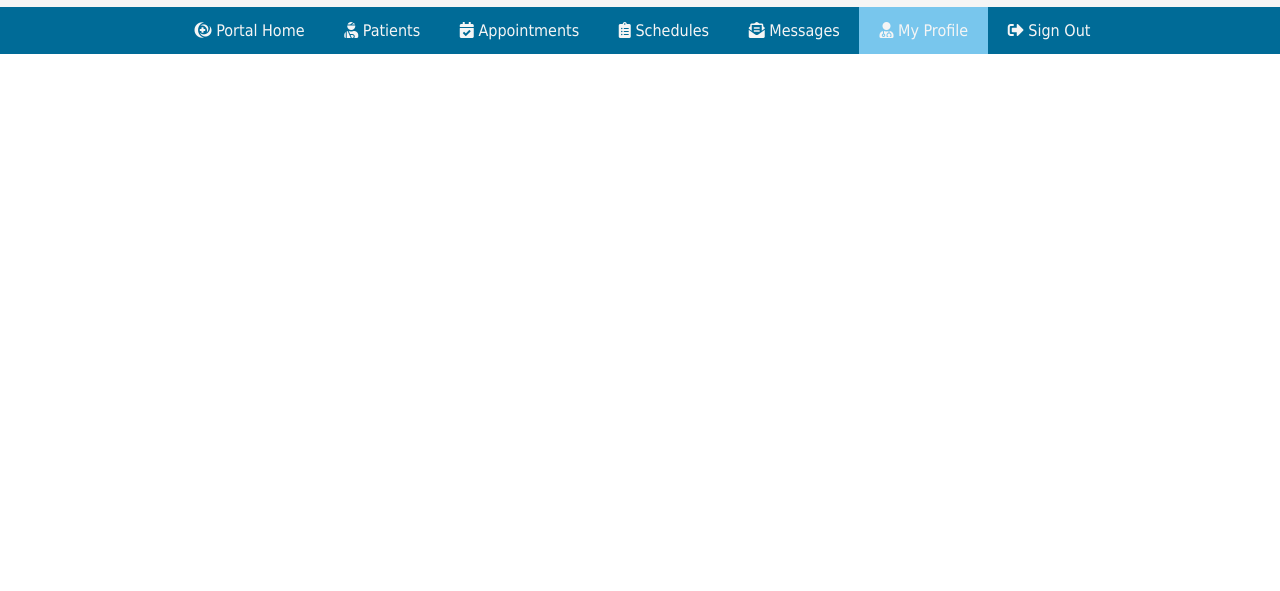
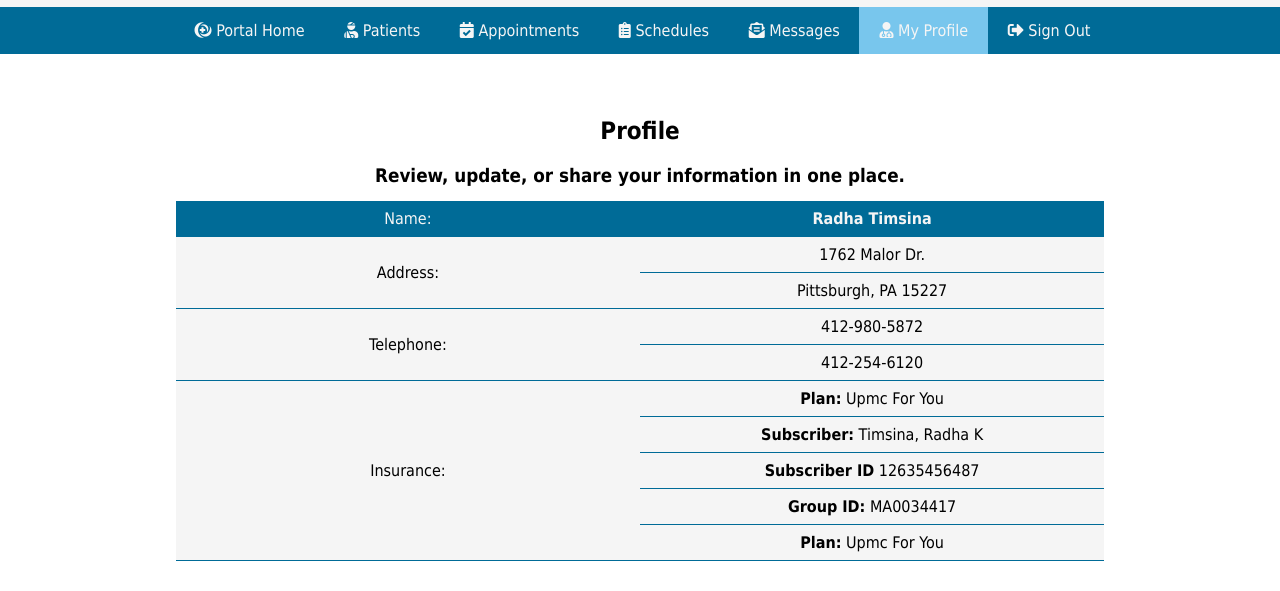
Before and after one commit to mogarz32/NCWG, a plain HTML site: page caregiver/my-profile.html in a window 1280 px wide. Shown: the part 103-694 px from the top of the page. Drawn offline with Linux system fonts and the light colour scheme.

Commit message:
Adds My Profile page content.

```diff
--- a/caregiver/my-profile.html
+++ b/caregiver/my-profile.html
@@ -47,7 +47,55 @@
           <a href="../index.html"><i class="fas fa-sign-out-alt"></i> Sign Out</a>
           <br>
           <br>
+          <br>
+          <br>
+          <div>
+            <h2>Profile</h2>
+            <h3> Review, update, or share your information in one place.</h3>
+          </div>
 
+          <div class="table-container" style="width: 78%; transform: translate(0, -4px);">
+            <table class="patient-table">
+              <thead>
+                <tr>
+                  <td>Name:</td>
+                  <td><b>Radha Timsina</b></td>
+                </tr>
+              </thead>
+              <tbody>
+                <tr>
+                  <td rowspan="2">Address:</td>
+                  <td>1762 Malor Dr.</td>
+                </tr>
+                <tr>
+                  <td>Pittsburgh, PA 15227</td>
+                </tr>
+                <tr>
+                  <td rowspan="2">Telephone:</td>
+                  <td>412-980-5872</td>
+                </tr>
+                <tr>
+                  <td>412-254-6120</td>
+                </tr>
+                <tr>
+                  <td rowspan="5">Insurance:</td>
+                  <td><b>Plan:</b> Upmc For You</td>
+                </tr>
+                <tr>
+                  <td><b>Subscriber:</b> Timsina, Radha K</td>
+                </tr>
+                <tr>
+                  <td><b>Subscriber ID</b> 12635456487</td>
+                </tr>
+                <tr>
+                  <td><b>Group ID:</b> MA0034417</td>
+                </tr>
+                <tr>
+                  <td><b>Plan:</b> Upmc For You</td>
+                </tr>
+              </tbody>
+            </table>
+          </div>
         </div>
       </div>
     </div>
```
